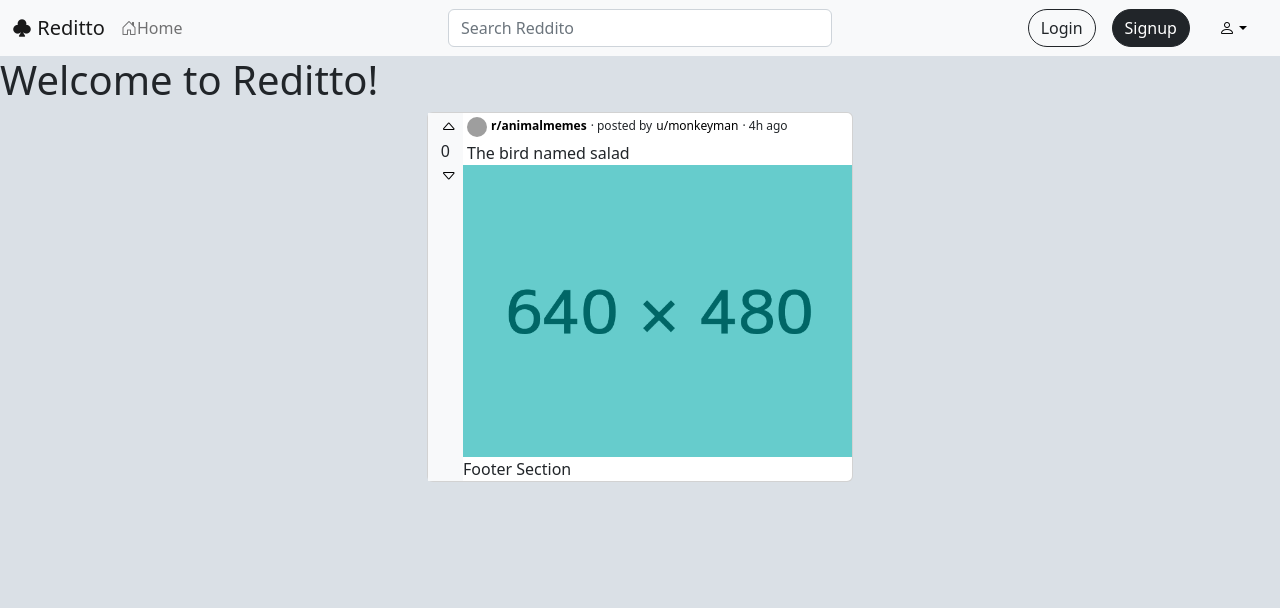
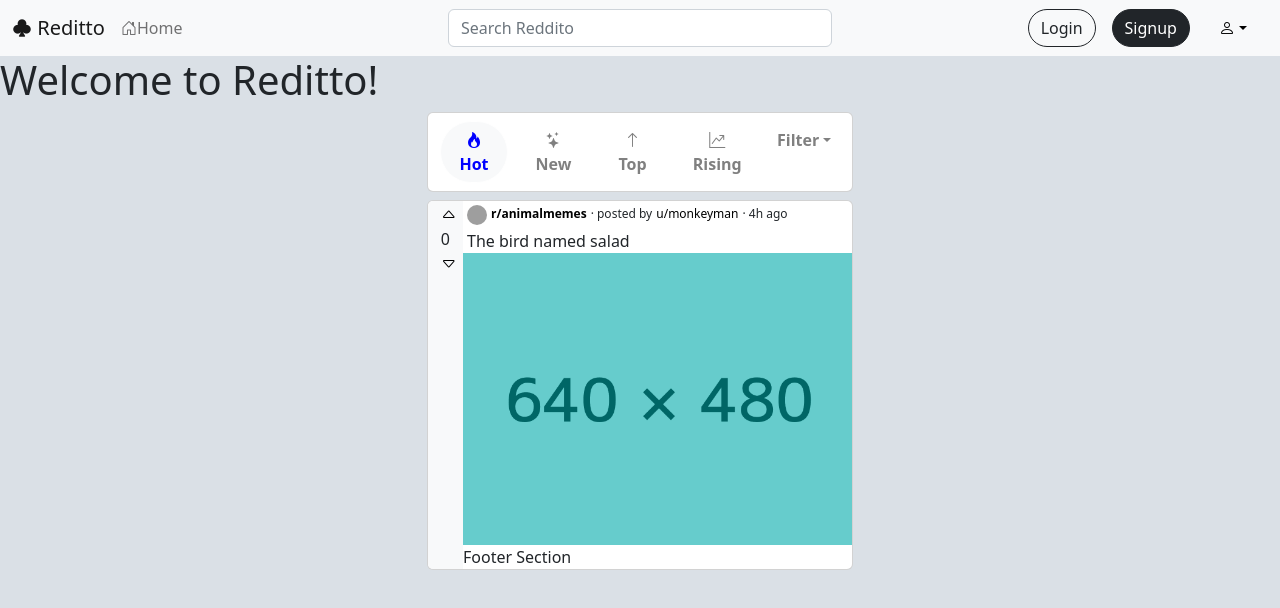
Before and after one commit to AkshayKappala/reditto, a React (Create React App) app: page / in a window 1280 px wide. Shown: the top 608 px of the page. Built offline with nearby package versions, Linux system fonts and the light colour scheme; grey boxes are pictures that could not be loaded.

Commit message:
Create basic feed filter layout, fix Card borders

```diff
--- a/public/styles.css
+++ b/public/styles.css
@@ -4,6 +4,8 @@ body{
 
 .CardLeftBar{
     background-color: #f8f9fa;
+    border-top-left-radius: 5px;
+    border-bottom-left-radius: 5px;
 }
 
 .Avatar{
@@ -31,3 +33,32 @@ body{
 .CardHeader{
     font-size: 12px;
 }
+
+#dropdown-filter{
+    border-radius: 20px;
+    background-color: white;
+    border-color: white;
+    color: grey;
+    font-weight: bold;
+}
+#dropdown-filter:hover{
+    background-color: #dae0e6;
+}
+
+.FeedFilter{
+    background-color: white;
+    border-color: white;
+    color: grey;
+    font-weight: bold;
+}
+
+.FeedFilter:hover{
+    background-color: #dae0e6;
+    color: grey;
+}
+
+.FeedFilterActive, .FeedFilterActive:hover{
+    background-color: #f8f9fa;
+    color: blue;
+    font-weight: bold;
+}
--- a/src/components/Feed/CardLeftBar.jsx
+++ b/src/components/Feed/CardLeftBar.jsx
@@ -5,7 +5,7 @@ import Button from "react-bootstrap/Button";
 
 function CardLeftBar() {
   return (
-    <Col md={1} className={"CardLeftBar"}>
+    <Col md={1} className="CardLeftBar">
       <Stack>
         <Button variant="light" className="p-0">
           <i class="bi bi-caret-up"></i>
--- a/src/components/Feed/Feed.jsx
+++ b/src/components/Feed/Feed.jsx
@@ -2,11 +2,13 @@ import React from "react";
 import Stack from "react-bootstrap/Stack";
 
 import PostCard from "./PostCard";
+import FeedFilterBar from "./FeedFilterBar";
 
 function Feed() {
   return (
     <>
       <Stack gap={2} className="col-md-4 mx-auto">
+        <FeedFilterBar />
         <PostCard />
       </Stack>
     </>
--- /dev/null
+++ b/src/components/Feed/FeedFilterBar.jsx
@@ -0,0 +1,45 @@
+import React from "react";
+import Card from "react-bootstrap/Card";
+import Button from "react-bootstrap/Button";
+import Container from "react-bootstrap/Container";
+
+import Dropdown from "react-bootstrap/Dropdown";
+import DropdownButton from "react-bootstrap/DropdownButton";
+
+function FeedFilterBar() {
+  return (
+    <Card>
+      <Container className="d-flex p-2">
+        <Button
+          variant="light"
+          className="mx-1 rounded-pill FeedFilter FeedFilterActive"
+        >
+          <i class="bi bi-fire"></i> Hot
+        </Button>
+        <Button variant="light" className="mx-1 rounded-pill FeedFilter">
+          <i class="bi bi-stars"></i> New
+        </Button>
+        <Button variant="light" className="mx-1 rounded-pill FeedFilter">
+          <i class="bi bi-arrow-up"></i> Top
+        </Button>
+        <Button variant="light" className="mx-1 rounded-pill FeedFilter">
+          <i class="bi bi-graph-up-arrow"></i> Rising
+        </Button>
+        <DropdownButton
+          title="Filter"
+          variant="light"
+          id="dropdown-filter"
+          className="ms-auto"
+        >
+          <Dropdown.Item href="#/action-1">Today</Dropdown.Item>
+          <Dropdown.Item href="#/action-2">This Week</Dropdown.Item>
+          <Dropdown.Item href="#/action-3">This Month</Dropdown.Item>
+          <Dropdown.Item href="#/action-4">This Year</Dropdown.Item>
+          <Dropdown.Item href="#/action-5">All Time</Dropdown.Item>
+        </DropdownButton>
+      </Container>
+    </Card>
+  );
+}
+
+export default FeedFilterBar;
```
